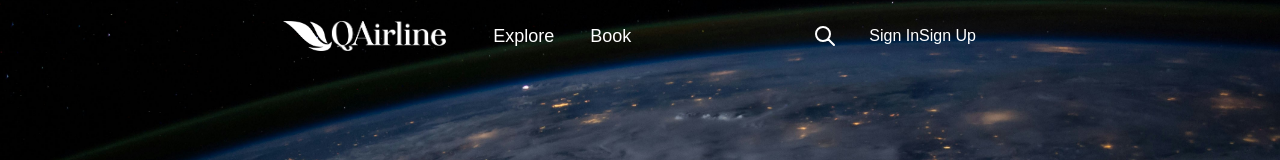
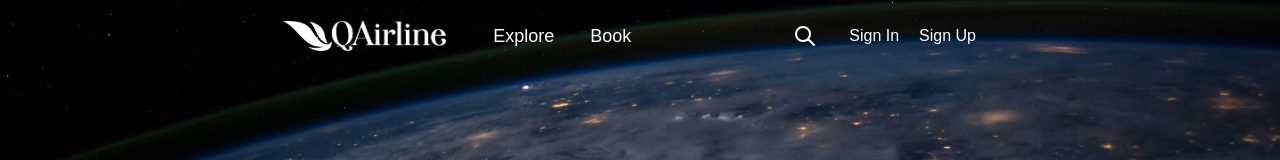
Before and after one commit to 10udCryp7/FE_Airplane, a Nuxt app in the folder client/FE_airplane/: page /home in a window 1280 px wide. Shown: the top 160 px of the page. Built offline with nearby package versions, Linux system fonts and the light colour scheme.

Commit message:
sửa cái signup login tách nhau ra

```diff
--- a/client/FE_airplane/layouts/default.vue
+++ b/client/FE_airplane/layouts/default.vue
@@ -60,7 +60,7 @@
         </div>
 
         <div v-else>
-          <button @click="navigateToSignIn">Sign In</button>
+          <button @click="navigateToSignIn" class="pr-5">Sign In</button>
           <button @click="navigateToSignUp">Sign Up</button>
         </div>
       </div>
--- a/client/FE_airplane/layouts/home.vue
+++ b/client/FE_airplane/layouts/home.vue
@@ -46,7 +46,7 @@
           </div>
 
           <div v-else>
-            <button @click="navigateToSignIn">Sign In</button>
+            <button @click="navigateToSignIn" class="pr-5">Sign In</button>
             <button @click="navigateToSignUp">Sign Up</button>
           </div>
     </div>
--- a/client/FE_airplane/nuxt.config.ts
+++ b/client/FE_airplane/nuxt.config.ts
@@ -1,4 +1,5 @@
 // https://nuxt.com/docs/api/configuration/nuxt-config
+import { defineNuxtConfig } from 'nuxt/config';
 import { resolve } from "path";
 export default defineNuxtConfig({
   compatibilityDate: "2024-11-01",
@@ -19,5 +20,5 @@ export default defineNuxtConfig({
     },
   },
 
-  modules: ['@nuxtjs/tailwindcss', '@pinia/nuxt',],
+  modules: ['@nuxtjs/tailwindcss', '@pinia/nuxt'],
 });
--- a/client/FE_airplane/package.json
+++ b/client/FE_airplane/package.json
@@ -10,7 +10,6 @@
     "postinstall": "nuxt prepare"
   },
   "dependencies": {
-    "@nuxtjs/composition-api": "^0.34.0",
     "@nuxtjs/tailwindcss": "^6.12.2",
     "@pinia/nuxt": "^0.9.0",
     "@vuepic/vue-datepicker": "^10.0.0",
```
Also changed, not shown: 1 other file (tests, documents, lock files or other folders).
